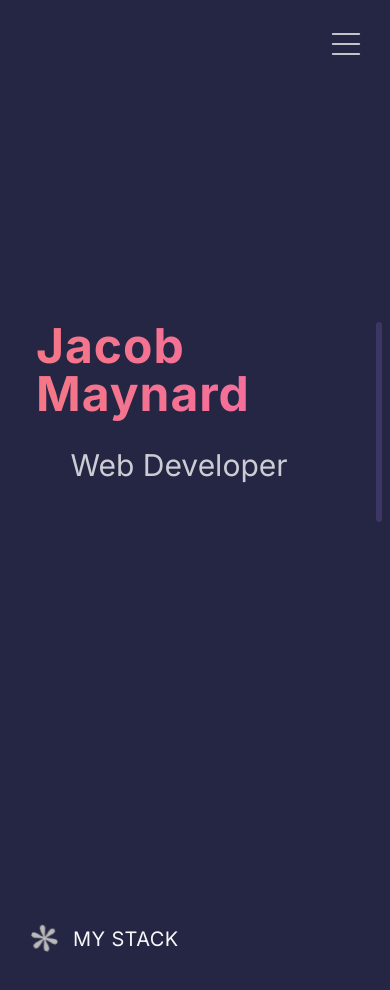
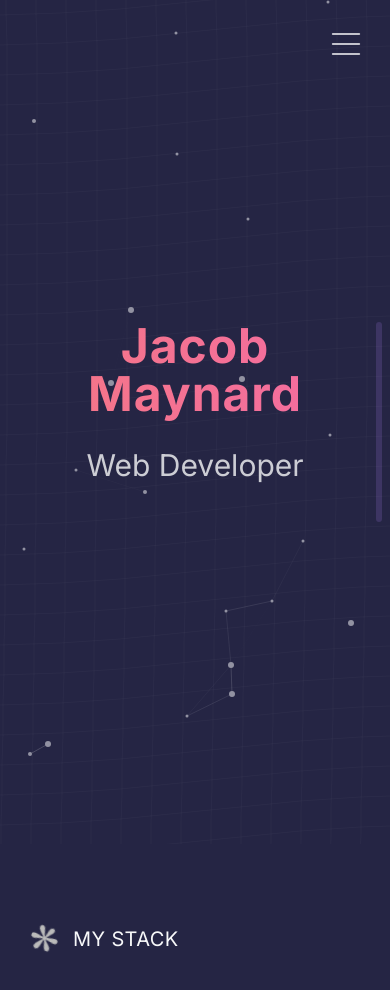
Before and after one commit to InfinityBowman/new-portfolio, a React (Vite) app: page / in a window 390 px wide. Shown: the top 990 px of the page. Built offline with nearby package versions, Linux system fonts and the light colour scheme.

Commit message:
Fixes to layering of canvas and responsiveness

```diff
--- a/src/App.tsx
+++ b/src/App.tsx
@@ -37,7 +37,7 @@ export default function App() {
         isOpen={isMenuOpen}
         onClose={() => setIsMenuOpen(false)}
       />
-      <main>{isHomePage ? <Home /> : <NotFoundPage />}</main>
+      <main className="relative z-10">{isHomePage ? <Home /> : <NotFoundPage />}</main>
       <Footer />
     </>
   );
--- a/src/Home.tsx
+++ b/src/Home.tsx
@@ -6,7 +6,7 @@ import Projects from '@/src/components/Projects';
 
 export default function Home() {
   return (
-    <div className="space-y-20 mx-8 mr-16">
+    <div className="space-y-20 mx-8 sm:mr-16">
       <Hero />
       <Skills />
       <Experience />
--- a/src/components/BackgroundGrid.tsx
+++ b/src/components/BackgroundGrid.tsx
@@ -121,7 +121,7 @@ export default function BackgroundCanvas({ opacity = 0.2 }: BackgroundCanvasProp
         left: 0,
         width: '100%',
         height: '100%',
-        zIndex: -1,
+        zIndex: 1,
         opacity: opacity,
         pointerEvents: 'none',
       }}
--- a/src/components/BackgroundParticles.tsx
+++ b/src/components/BackgroundParticles.tsx
@@ -218,7 +218,7 @@ export default function BackgroundParticles({ opacity }: BackgroundParticlesProp
         left: 0,
         width: '100%',
         height: '100%',
-        zIndex: -1,
+        zIndex: 1,
         opacity: opacity,
         background: 'transparent',
         pointerEvents: 'none',
--- a/src/components/Hero.tsx
+++ b/src/components/Hero.tsx
@@ -22,7 +22,7 @@ export default function Hero() {
     >
       <div className="sr-only">Jacob Maynard Portfolio Website</div>
       <motion.h1
-        className="text-5xl lg:text-6xl font-bold gradient-text animate-gradient opacity-90 bg-clip-text text-transparent p-1"
+        className="text-5xl lg:text-6xl font-bold gradient-text animate-gradient opacity-90 bg-clip-text text-transparent p-1 text-center"
         initial={{ opacity: 0, y: -20 }}
         animate={{ opacity: 1, y: 0 }}
         transition={{ duration: 1, delay: 0.2 }}
--- a/src/components/Projects.tsx
+++ b/src/components/Projects.tsx
@@ -88,7 +88,7 @@ export default function Projects() {
             {project.isVideo ? (
               <div className="flex flex-1 justify-center">
                 <video
-                  className="rounded-lg border border-white/30 md:max-w-lg sm:max-w-sm max-w-xs h-auto max-h-[400px] object-contain bg-black/20"
+                  className="rounded-lg border border-white/30 md:max-w-lg sm:max-w-sm h-auto max-h-[400px] object-contain bg-black/20"
                   src={project.media}
                   autoPlay
                   loop
@@ -100,7 +100,7 @@ export default function Projects() {
             ) : (
               <div className="m-auto">
                 <img
-                  className="rounded-lg border border-white/30 md:max-w-lg sm:max-w-sm max-w-xs h-auto max-h-[400px] object-contain bg-black/20"
+                  className="rounded-lg border border-white/30 lg:max-w-lg md:max-w-md sm:max-w-xs h-auto max-h-[400px] object-contain bg-black/20"
                   src={project.media}
                   alt={project.title + ' image'}
                 />
--- a/src/components/Skills.tsx
+++ b/src/components/Skills.tsx
@@ -65,29 +65,27 @@ export default function Skills() {
       <div className="space-y-20">
         {Object.entries(MY_STACK).map(([key, value]) => (
           <div
-            className="grid sm:grid-cols-12"
+            className="grid md:grid-cols-12"
             key={key}
           >
             <div className="sm:col-span-5">
-              <h3 className="slide-up text-5xl leading-none text-muted-foreground uppercase">{key}</h3>
+              <h3 className="slide-up text-5xl leading-none text-muted-foreground uppercase mb-4">{key}</h3>
             </div>
 
             <div className="sm:col-span-7 flex gap-x-11 gap-y-9 flex-wrap">
               {value.map((item) => (
                 <div
-                  className="slide-up flex gap-3.5 items-center leading-none"
+                  className="slide-up flex gap-2 sm:gap-3.5 items-center leading-none"
                   key={item.name}
                 >
-                  <div>
+                  <div className="w-8 h-8 sm:w-10 sm:h-10">
                     <img
                       src={item.icon}
-                      // alt={item.name}
-                      width="40"
-                      height="40"
-                      className="max-h-10"
+                      alt={item.name + ' icon'}
+                      className="w-full h-full object-contain"
                     />
                   </div>
-                  <span className="text-2xl capitalize">{item.name}</span>
+                  <span className="text-xl sm:text-2xl capitalize">{item.name}</span>
                 </div>
               ))}
             </div>
@@ -96,4 +94,4 @@ export default function Skills() {
       </div>
     </section>
   );
-};
+}
--- a/src/global.css
+++ b/src/global.css
@@ -19,9 +19,9 @@
   --link-hover: hsla(311, 71%, 63%, 90%);
   --glow: 0 0 10px rgba(243, 103, 175, 0.5), 0 0 4px rgba(243, 103, 175, 0.3);
   --gradient-text: linear-gradient(to right, #f8923e, #f367af);
-}
+ }
 
-@theme {
+ @theme {
   /* Theme colors */
   --color-background: var(--background);
   --color-background-hover: var(--background-hover);
@@ -33,6 +33,8 @@
   --color-muted-hover: var(--muted-hover);
   --color-muted-foreground: var(--muted-foreground);
   --color-accent: var(--accent);
+
+  --breakpoint-xs: 30rem;
 }
 
 @layer base {
```
